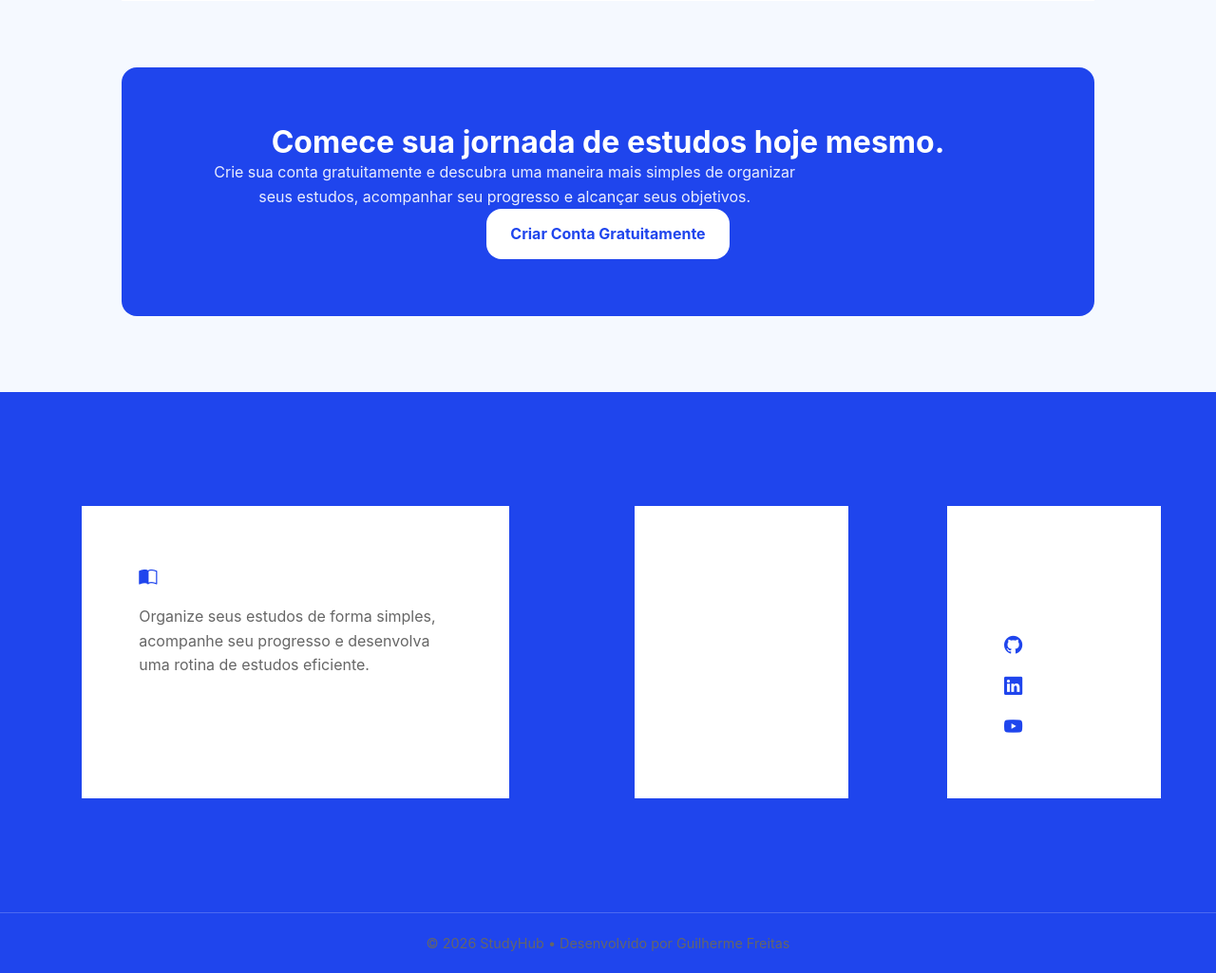
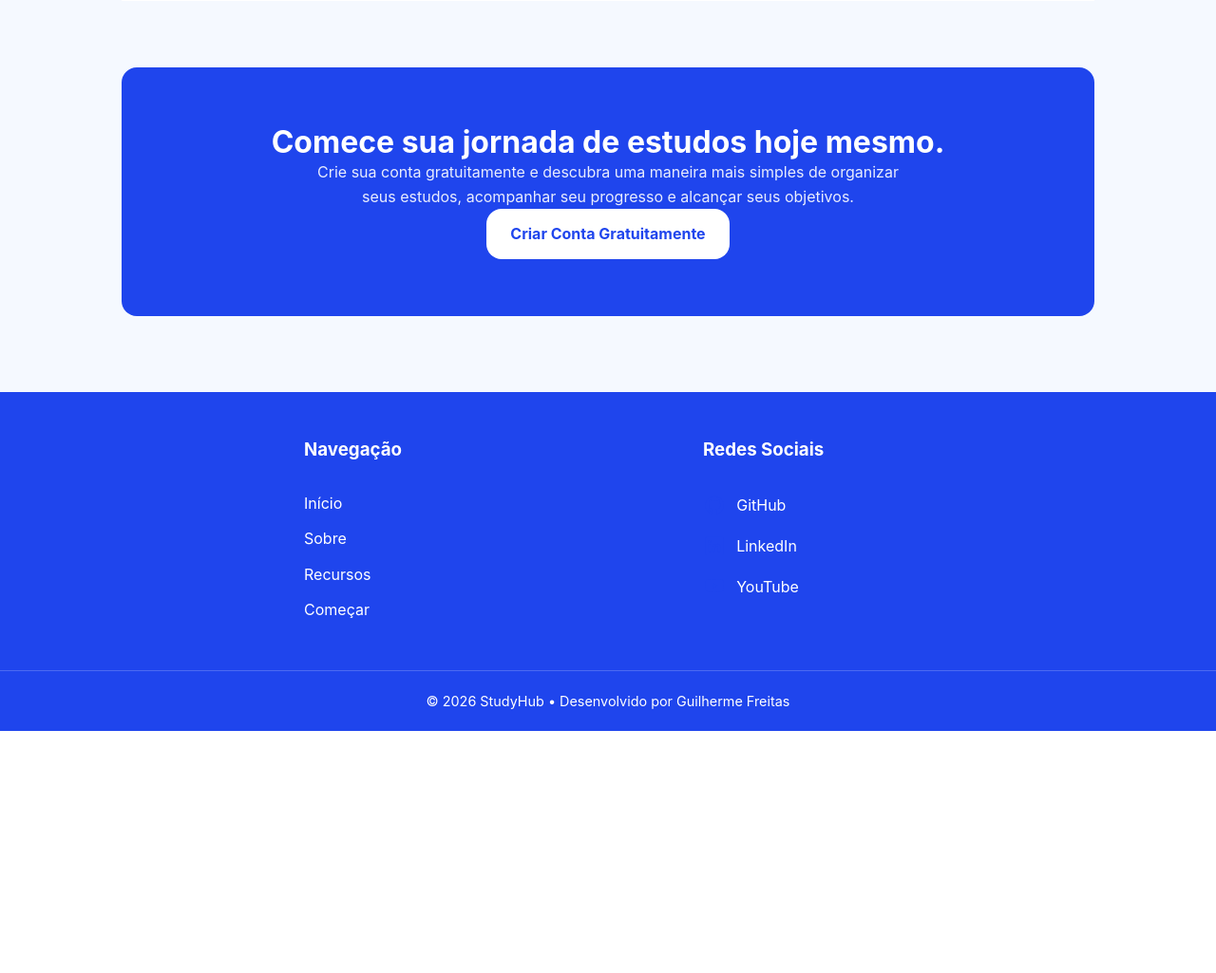
Before and after one commit to gandradefreitas/StudyHub, a Flask app: page / in a window 1280 px wide. Shown: the part 2518-3543 px from the top of the page at 95% size. After the commit the page ends 3288 px from the top, so only its background shows below. Run offline with Flask 3, Linux system fonts and the light colour scheme.

Commit message:
feat: primeira versão funcional do StudyHub

```diff
--- a/static/style.css
+++ b/static/style.css
@@ -118,6 +118,12 @@ html {
     scroll-behavior: smooth;
 
 }
+
+#sobre,
+#recursos,
+#cta {
+    scroll-margin-top: 120px;
+}
 /* ==========================
    COMPONENTES GLOBAIS
 ========================== */
@@ -192,6 +198,7 @@ section {
     padding-block:5rem;
 
 }
+
 .container {
 
     width:min(1100px,90%);
@@ -852,7 +859,7 @@ header nav a:hover::after {
 
     max-width: 650px;
 
-    margin: 0;
+    margin: 0 auto;
 
 }
 
@@ -878,76 +885,117 @@ footer {
 
 }
 
-
 .footer-conteudo {
 
-    display:flex;
+    transform: translateX(50px);
 
-    flex-direction:column;
+    max-width: 900px;
 
-    gap:40px;
+    margin: 0 auto;
 
-    padding:50px 30px;
+    padding: 50px 30px;
 
+
+    display: flex;
+
+    justify-content: center;
+
+    align-items: flex-start;
+
+    gap: 6rem;
 }
 
-.footer-conteudo h2,
-.footer-conteudo h3 {
+.footer-redes a {
 
-    margin-bottom:15px;
+    display: flex;
 
+    align-items: center;
+
+    gap: .7rem;
+}
+
+.footer-redes i {
+
+    width: 24px;
+
+    text-align: center;
 }
 
 .footer-links,
 .footer-redes {
 
-    display:flex;
+    transform: translateX(50px);
 
-    flex-direction:column;
+    display: flex;
 
-    gap:12px;
+    flex: 1;
+
+    flex-direction: column;
+
+    gap: 12px;
+
+    align-items: flex-start;
+}
+
+
+.footer-links,
+.footer-redes {
+
+    padding-left: 0;
+}
+
+.footer-links h3,
+.footer-redes h3 {
+
+    color: white;
+
+    margin-bottom: 20px;
 
 }
 
+.footer-links a,
 .footer-redes a {
 
-    display:flex;
+    display: flex;
 
     align-items: center;
 
-    gap:.7rem;
+    gap: .7rem;
 
+    color: white;
+
+    text-decoration: none;
+
+    transition: .3s;
+}
+
+.footer-links a:hover,
+.footer-redes a:hover {
+
+    opacity: .8;
+
+    transform: translateX(5px);
 }
 
 .footer-redes a:hover .bi {
 
-    transform:scale(1.15);
-
-}
-.footer-conteudo a {
-
-    color:white;
-
-    transition:.3s;
-
-}
-
-.footer-conteudo a:hover {
-
-    opacity:.8;
-
+    transform: scale(1.15);
 }
 
 .footer-copy {
 
-    border-top:1px solid rgb(255 255 255 /.2);
+    border-top: 1px solid rgb(255 255 255 / .2);
 
-    padding:20px;
+    padding: 20px;
 
-    text-align:center;
+    text-align: center;
 
-    font-size:.9rem;
+    font-size: .9rem;
+}
 
+.footer-copy p {
+
+    color: var(--cor-texto-claro);
 }
 /* ==========================
    RESPONSIVIDADE
--- a/templates/pagina_inicial.html
+++ b/templates/pagina_inicial.html
@@ -12,13 +12,13 @@
 
     <header class="header-container">
 
-        <div class="logo">
+        <a href="#"><div class="logo">
 
             <i class="bi bi-book-half"></i>
 
             <h1>StudyHub</h1>
 
-        </div>
+        </div></a>
 
         <nav>
 
@@ -250,23 +250,7 @@
 
         <div class="footer-conteudo">
 
-            <section class="footer-info">
-
-                <h2>
-                    <i class="bi bi-book-half"></i>
-
-                    StudyHub
-                </h2>
-
-                <p>
-                    Organize seus estudos de forma simples,
-                    acompanhe seu progresso e desenvolva uma
-                    rotina de estudos eficiente.
-                </p>
-
-            </section>
-
-            <section class="footer-links">
+            <div class="footer-links">
 
                 <h3>Navegação</h3>
 
@@ -278,28 +262,28 @@
 
                 <a href="#cta">Começar</a>
 
-            </section>
+            </div>
 
-            <section class="footer-redes">
+            <div class="footer-redes">
 
                 <h3>Redes Sociais</h3>
 
-                <a href="https://github.com/seuusuario">
+                <a href="https://github.com/gandradefreitas" target="_blank">
                     <i class="bi bi-github"></i>
                     <span>GitHub</span>
                 </a>
 
-                <a href="https://linkedin.com/in/seuperfil">
+                <a href="https://www.linkedin.com/in/gandradefreitas/?lipi=urn%3Ali%3Apage%3Ad_flagship3_profile_view_base_contact_details%3Bu3AE5EdOSdyx%2FSQ5%2BwQTpg%3D%3D" target="_blank">
                     <i class="bi bi-linkedin"></i>
                     <span>LinkedIn</span>
                 </a>
 
-                <a href="https://youtube.com">
+                <a href="https://youtube.com/@logicaessencial?si=IASZXRhxaH70cwgy" target="_blank">
                     <i class="bi bi-youtube"></i>
                     <span>YouTube</span>
                 </a>
 
-            </section>
+            </div>
 
         </div>
 
```
